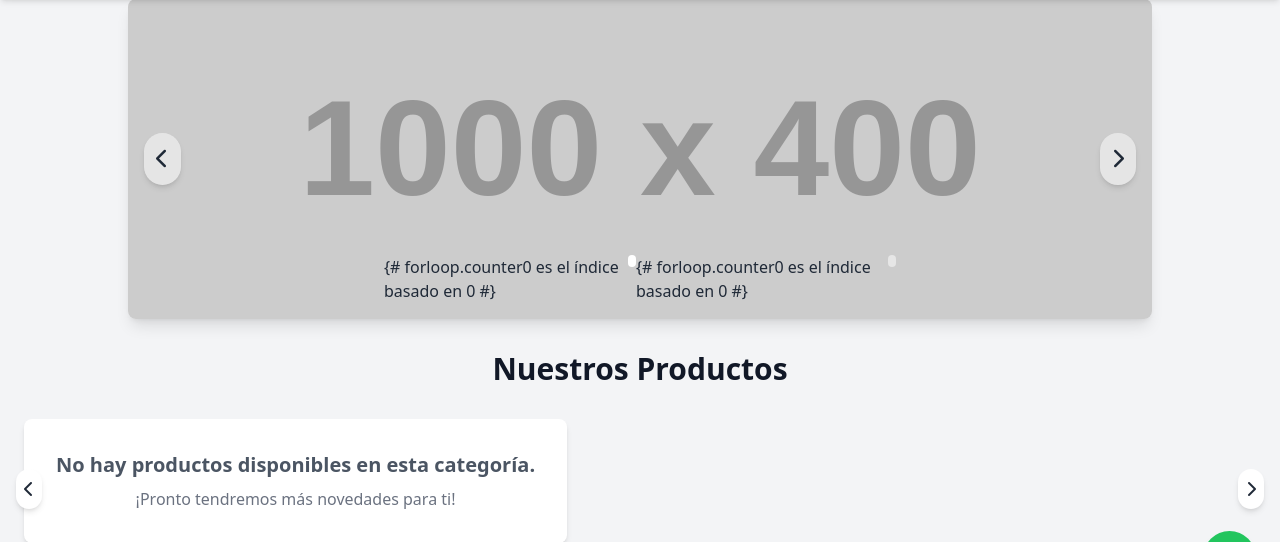
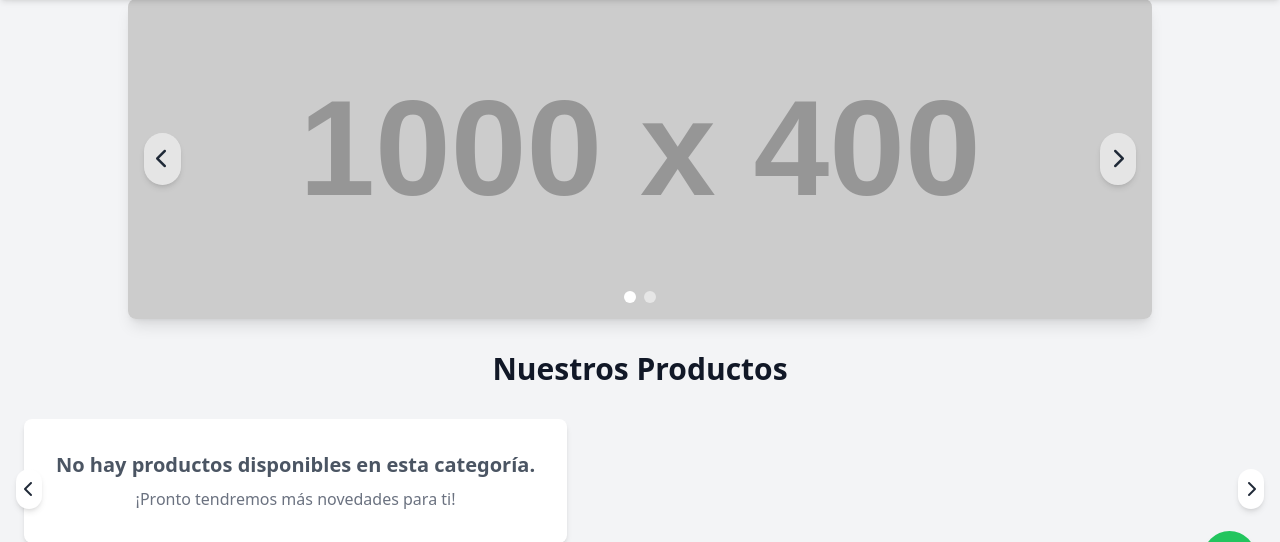
Before and after one commit to mario443-has/tienda-lumiere-glamour, a Django app: page /?subcategoria=1 in a window 1280 px wide. Shown: the part 181-723 px from the top of the page. Run offline with Django 5.2, Linux system fonts and the light colour scheme; data comes from the database, SQL or seed files in the repository; tables that the repository leaves empty hold one stand-in row (values such as "Sample post"); grey boxes labelled with a size stand in for pictures from a placeholder-image service; some libraries are stand-ins or nearby versions.

Commit message:
quitar comentarios

```diff
--- a/store/templates/store/index.html
+++ b/store/templates/store/index.html
@@ -508,8 +508,7 @@
         id="carousel-indicators"
         class="absolute bottom-4 left-1/2 transform -translate-x-1/2 flex space-x-2 z-20"
       >
-        {% for anuncio in anuncios %} {# forloop.counter0 es el índice basado en
-        0 #}
+        {% for anuncio in anuncios %}
         <div
           class="indicator w-3 h-3 bg-white rounded-full cursor-pointer opacity-50 hover:opacity-100 transition"
           data-slide-to="{{ forloop.counter0 }}"
```
